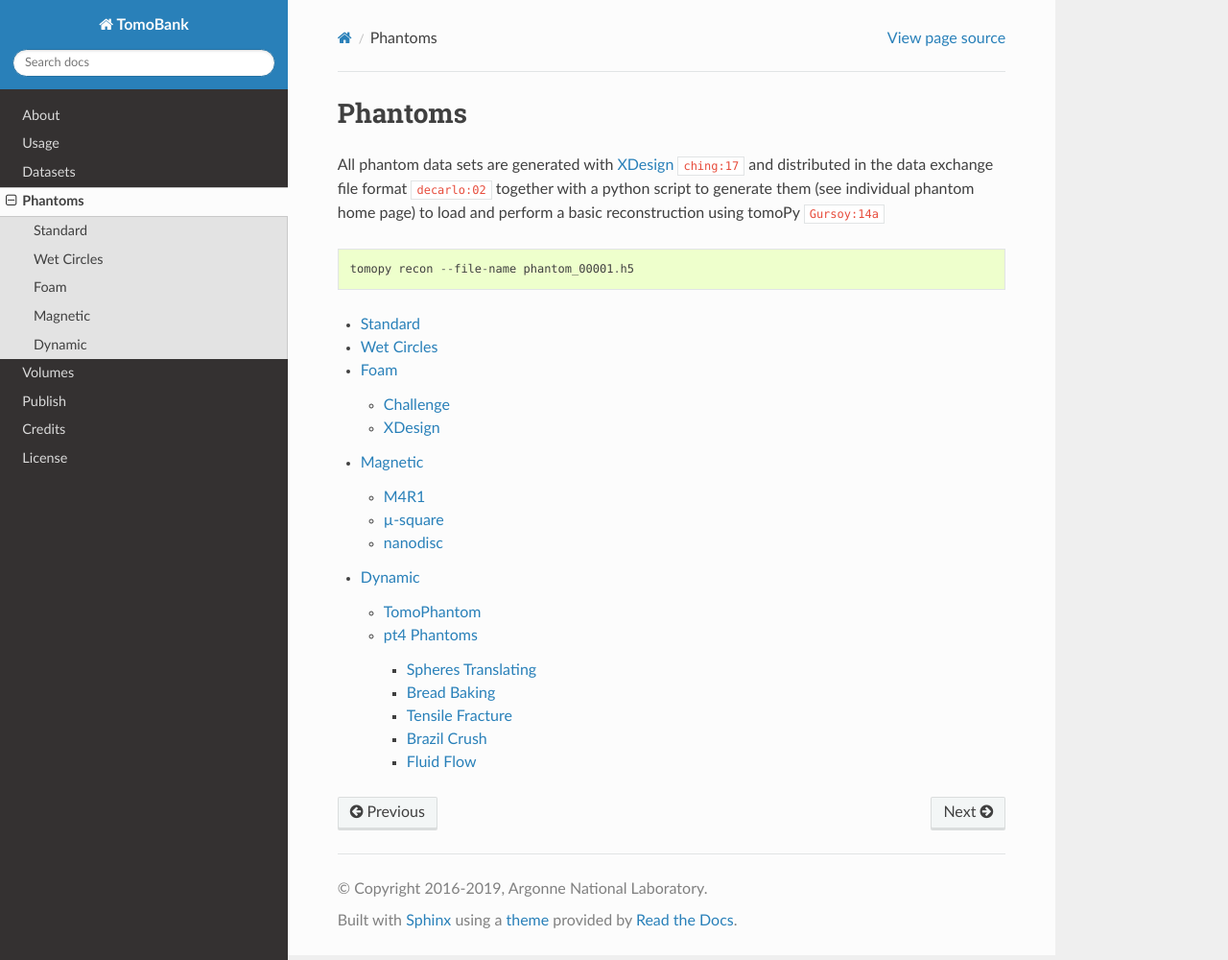
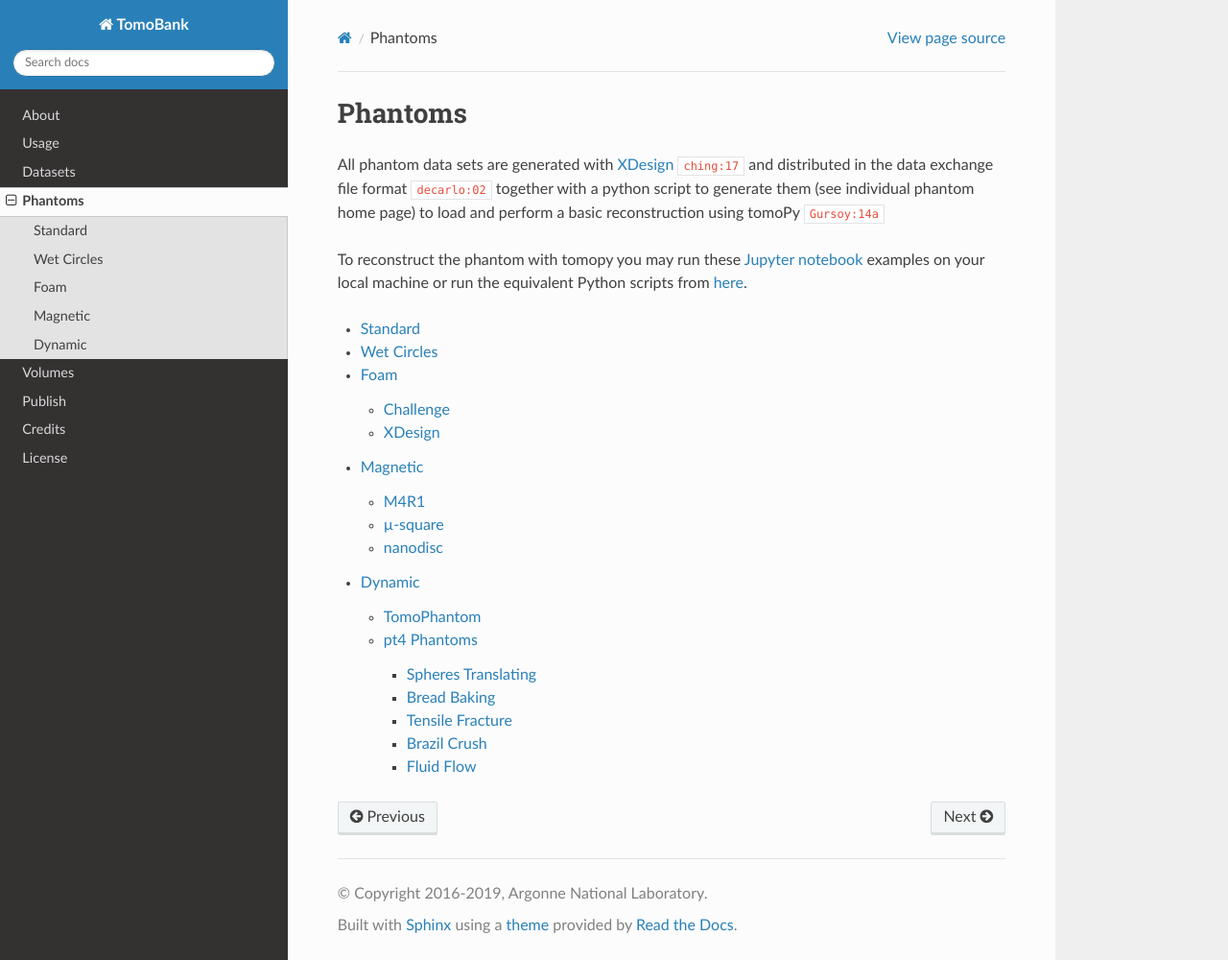
Before and after one commit to tomography/tomobank, a Sphinx documentation site: the page built from docs/source/phantom.rst, in a window 1280 px wide and 1000 px high. Shown: the whole window at 96% size. Built offline with Sphinx 7.4.7 and the Read the Docs theme 2.0.0, drawn with Linux system fonts in a browser that asks for light colours; cross-references to code outside the pages are shown as plain code.

Commit message:
added jupyter notebook for phantom generation

```diff
--- a/docs/source/phantom.rst
+++ b/docs/source/phantom.rst
@@ -6,9 +6,11 @@ and  distributed in the data exchange file format :cite:`decarlo:02` together wi
 to generate them (see individual phantom home page) to load and perform a basic
 reconstruction using tomoPy  :cite:`Gursoy:14a`
 
-::
+To reconstruct the phantom with tomopy  you may run these
+`Jupyter notebook <https://jupyter-notebook.readthedocs.io/en/stable/>`_
+examples on your local machine or run the equivalent Python
+scripts from `here <https://github.com/tomography/tomobank/tree/master/docs/source/ipynb/>`_.
 
-    tomopy recon --file-name phantom_00001.h5
 
 .. toctree::
 
```
